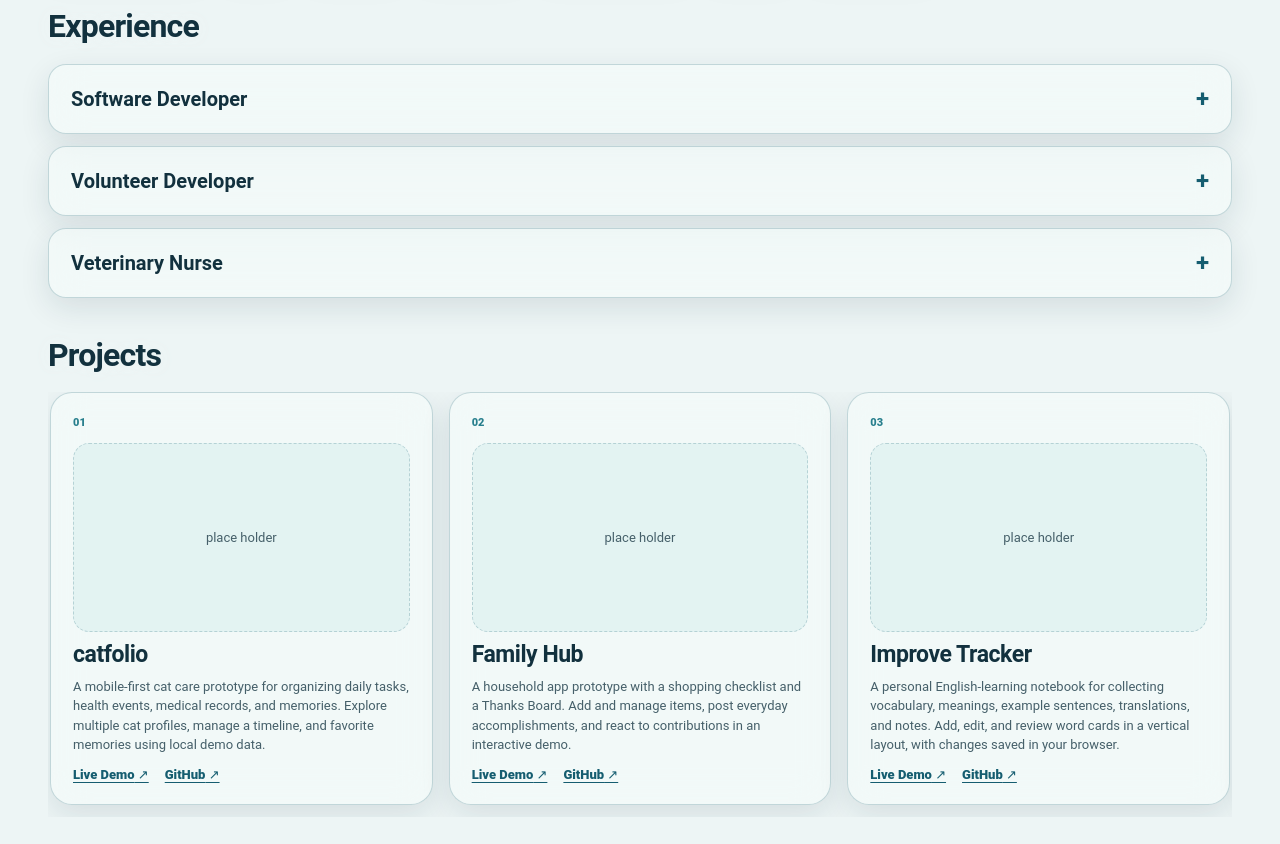
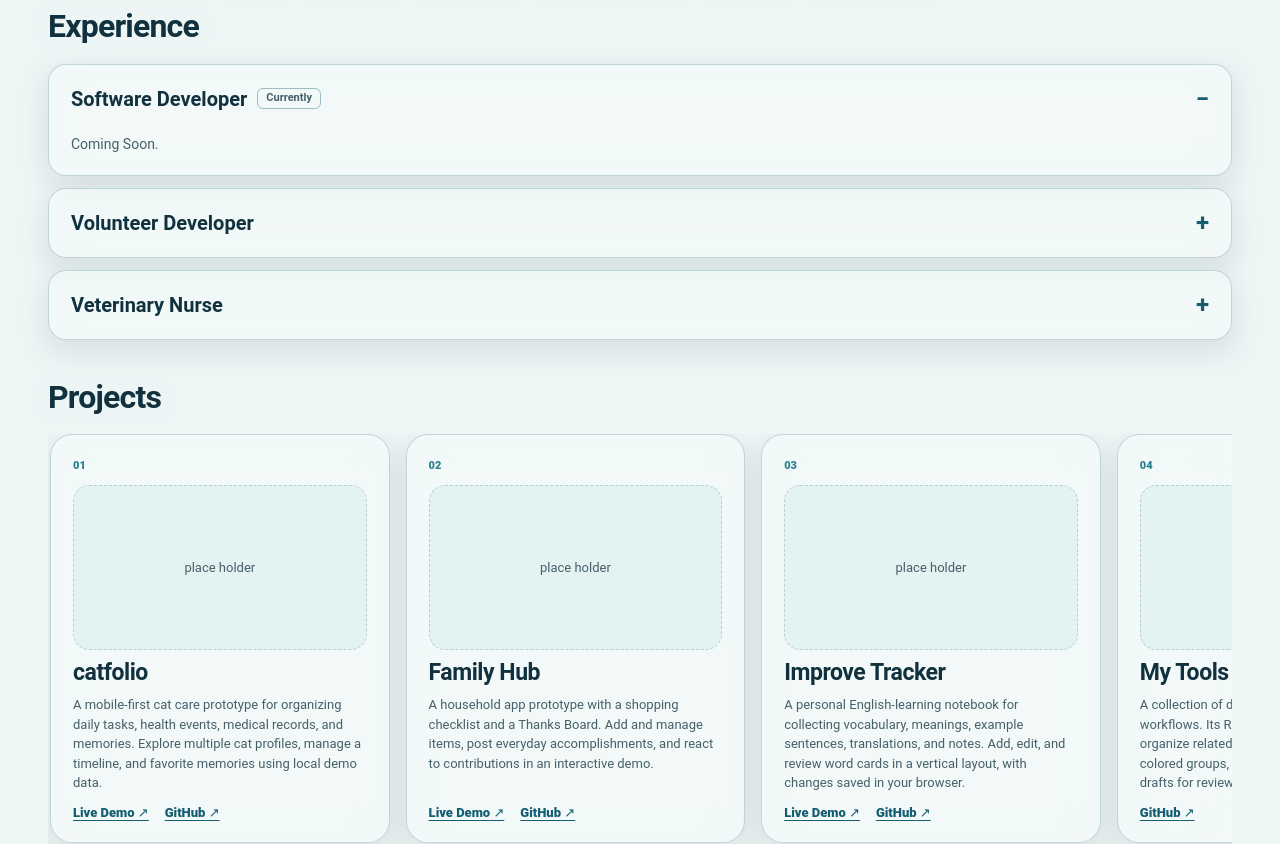
Before and after one commit to createdbymonet/thisisme, a React (Vite) app: page / in a window 1280 px wide. Shown: the part 540-1384 px from the top of the page. Built offline with nearby package versions, Linux system fonts and the light colour scheme.

Commit message:
edit design

```diff
--- a/src/data/experience.json
+++ b/src/data/experience.json
@@ -1,5 +1,5 @@
 [
-  {"id": "software-developer", "roleKey": "experience.softwareDeveloper.role", "descriptionKey": "experience.softwareDeveloper.description"},
+  {"id": "software-developer", "roleKey": "experience.softwareDeveloper.role", "descriptionKey": "experience.softwareDeveloper.description", "isCurrent": true},
   {"id": "volunteer-developer", "roleKey": "experience.volunteerDeveloper.role", "descriptionKey": "experience.volunteerDeveloper.description"},
   {"id": "veterinary-nurse", "roleKey": "experience.veterinaryNurse.role", "descriptionKey": "experience.veterinaryNurse.description"}
 ]
--- a/src/data/types.ts
+++ b/src/data/types.ts
@@ -10,4 +10,5 @@ export type Experience = {
   id: string
   roleKey: ContentKey
   descriptionKey: ContentKey
+  isCurrent?: boolean
 }
--- a/src/pages/Home/HomePage.scss
+++ b/src/pages/Home/HomePage.scss
@@ -11,17 +11,32 @@
   margin-top: auto;
 }
 
-.portfolio-home #about {
-  --portfolio-card-width: calc((100% - var(--portfolio-carousel-gap)) / 2);
+.portfolio-home :is(#projects, #about) {
+  // Reserve one gap and a third of the next card as a scrolling cue.
+  --portfolio-card-width: calc((100% - var(--portfolio-carousel-gap)) / (1 + 1 / 3));
+}
+
+.portfolio-home :is(#projects, #about) .portfolio-card:only-child {
+  flex-basis: 100%;
 }
 
 @media (min-width: 600px) {
-  .portfolio-home #about {
-    --portfolio-card-width: calc((100% - 2 * var(--portfolio-carousel-gap)) / 3);
+  .portfolio-home :is(#projects, #about) {
+    --portfolio-card-width: calc((100% - 2 * var(--portfolio-carousel-gap)) / (2 + 1 / 3));
   }
 }
 
 @media (min-width: 1024px) {
+  .portfolio-home :is(#projects, #about) {
+    --portfolio-card-width: calc((100% - 3 * var(--portfolio-carousel-gap)) / (3 + 1 / 3));
+  }
+}
+
+@media (min-width: 1440px) {
+  .portfolio-home #projects {
+    --portfolio-card-width: calc((100% - 2 * var(--portfolio-carousel-gap)) / 3);
+  }
+
   .portfolio-home #about {
     --portfolio-card-width: calc((100% - 4 * var(--portfolio-carousel-gap)) / 5);
   }
--- a/src/pages/Home/PortfolioExperience.scss
+++ b/src/pages/Home/PortfolioExperience.scss
@@ -42,10 +42,11 @@
   font-weight: 700;
   text-align: left;
   cursor: pointer;
-
-  > span:first-child { min-width: 0; overflow-wrap: anywhere; }
 }
 
+.portfolio-experience__title { display: flex; align-items: center; gap: 10px; min-width: 0; }
+.portfolio-experience__role { min-width: 0; overflow-wrap: anywhere; }
+.portfolio-experience__current { flex-shrink: 0; padding: 2px 8px; color: var(--portfolio-text-muted); border: 1px solid var(--portfolio-border-strong); border-radius: 6px; font-size: 11px; font-weight: 600; line-height: 1.3; white-space: nowrap; }
 .portfolio-experience__indicator { flex-shrink: 0; color: var(--portfolio-primary); font-size: 24px; line-height: 1; }
 
 .portfolio-experience__panel {
--- a/src/pages/Home/PortfolioExperience.tsx
+++ b/src/pages/Home/PortfolioExperience.tsx
@@ -11,7 +11,7 @@ type PortfolioExperienceProps = {
 const experience = experienceJson as Experience[]
 
 function ExperienceItem({ item, t }: PortfolioExperienceProps & { item: Experience }) {
-  const [isExpanded, setIsExpanded] = useState(false)
+  const [isExpanded, setIsExpanded] = useState(item.id === 'software-developer')
   const id = useId()
   const triggerId = `${id}-trigger`
   const panelId = `${id}-panel`
@@ -26,7 +26,10 @@ function ExperienceItem({ item, t }: PortfolioExperienceProps & { item: Experien
         aria-controls={panelId}
         onClick={() => setIsExpanded((expanded) => !expanded)}
       >
-        <span>{t(item.roleKey)}</span>
+        <span className="portfolio-experience__title">
+          <span className="portfolio-experience__role">{t(item.roleKey)}</span>
+          {item.isCurrent && <span className="portfolio-experience__current">Currently</span>}
+        </span>
         <span className="portfolio-experience__indicator" aria-hidden="true">{isExpanded ? '−' : '+'}</span>
       </button>
     </h3>
```
